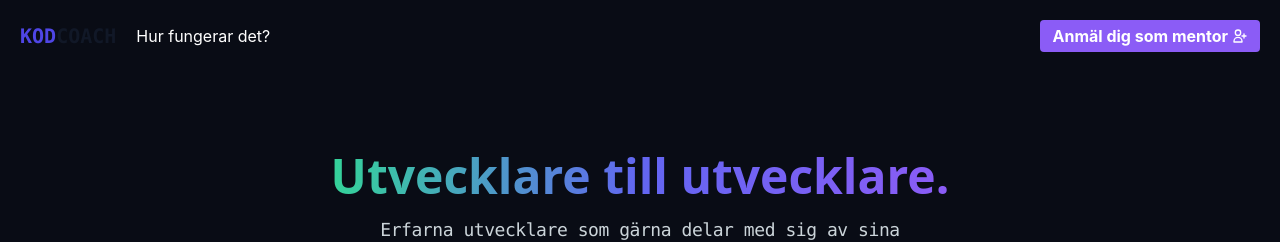
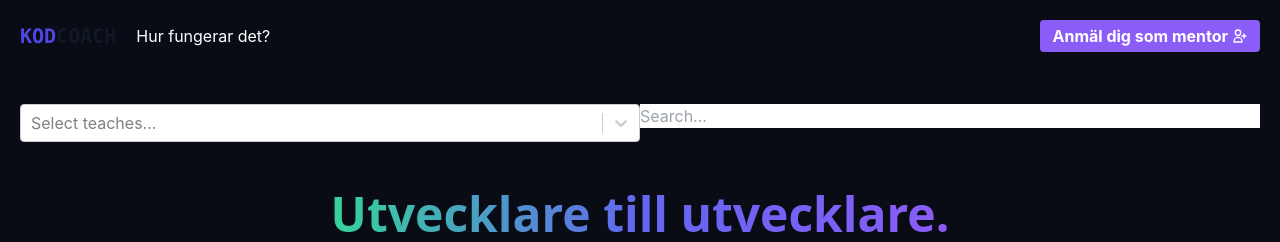
Before and after one commit to kodcoach/kodcoach.se, a Next.js app: page / in a window 1280 px wide. Shown: the top 242 px of the page. Built offline with nearby package versions, Linux system fonts and the light colour scheme.

Commit message:
Add filtering of teaches + search

```diff
--- a/components/Layout/Header.js
+++ b/components/Layout/Header.js
@@ -1,4 +1,4 @@
-import Link from 'next/link'
+import Link from 'next/link';
 
 const Header = () => {
   return (
@@ -17,8 +17,19 @@ const Header = () => {
           text-white focus:outline-none font-bold bg-purple-500"
         >
           Anmäl dig som mentor
-          <svg className="w-4 h-4 ml-1"xmlns="http://www.w3.org/2000/svg" fill="none" viewBox="0 0 24 24" stroke="currentColor">
-            <path stroke-linecap="round" stroke-linejoin="round" stroke-width="2" d="M18 9v3m0 0v3m0-3h3m-3 0h-3m-2-5a4 4 0 11-8 0 4 4 0 018 0zM3 20a6 6 0 0112 0v1H3v-1z" />
+          <svg
+            className="w-4 h-4 ml-1"
+            xmlns="http://www.w3.org/2000/svg"
+            fill="none"
+            viewBox="0 0 24 24"
+            stroke="currentColor"
+          >
+            <path
+              strokeLinecap="round"
+              strokeLinejoin="round"
+              strokeWidth="2"
+              d="M18 9v3m0 0v3m0-3h3m-3 0h-3m-2-5a4 4 0 11-8 0 4 4 0 018 0zM3 20a6 6 0 0112 0v1H3v-1z"
+            />
           </svg>
         </button>
       </div>
--- /dev/null
+++ b/components/Select/index.js
@@ -0,0 +1,17 @@
+import React from 'react';
+import Select from 'react-select';
+
+export default ({ label, onChange, options, placeholder, value }) => {
+  const selected = options.filter((o) => o.value === value).pop();
+  return (
+    <Select
+      aria-label={label}
+      placeholder={placeholder}
+      value={selected}
+      onChange={(selected) => onChange(selected ? selected.value : null)}
+      isSearchable={true}
+      isClearable={true}
+      options={options}
+    />
+  );
+};
--- /dev/null
+++ b/lib/utils.js
@@ -0,0 +1,13 @@
+export const flatten = (input) => {
+  const stack = [...input];
+  const res = [];
+  while (stack.length) {
+    const next = stack.pop();
+    if (Array.isArray(next)) {
+      stack.push(...next);
+    } else {
+      res.push(next);
+    }
+  }
+  return res.reverse();
+};
--- a/package.json
+++ b/package.json
@@ -15,6 +15,7 @@
     "react": "17.0.1",
     "react-cookie-consent": "^6.2.2",
     "react-dom": "17.0.1",
+    "react-select": "^4.0.2",
     "tailwindcss": "^2.0.2"
   }
 }
--- a/pages/index.js
+++ b/pages/index.js
@@ -1,5 +1,8 @@
+import { useState } from 'react';
 import Head from '../components/Head';
+import Select from '../components/Select';
 import { getAllMentors } from '../lib/mentors';
+import { flatten } from '../lib/utils';
 
 export async function getStaticProps() {
   const mentors = getAllMentors();
@@ -12,9 +15,63 @@ export async function getStaticProps() {
 }
 
 export default function Index({ mentors }) {
+  const [query, setQuery] = useState({ teaches: '', search: '' });
+
+  let sortedMentors = mentors;
+
+  if (query.teaches) {
+    sortedMentors = sortedMentors.filter(
+      (mentor) =>
+        !!mentor.teaches.find(
+          (t) => t.toLowerCase().indexOf(query.teaches) !== -1
+        )
+    );
+  }
+
+  if (query.search) {
+    sortedMentors = sortedMentors.filter(
+      (mentor) =>
+        mentor.description.toLowerCase().indexOf(query.search) !== -1 ||
+        !!mentor.teaches.find(
+          (t) => t.toLowerCase().indexOf(query.search) !== -1
+        )
+    );
+  }
+
+  const teaches = Array.from(
+    new Set(flatten(mentors.map((m) => m.teaches)))
+  ).map((t) => ({ value: t.toLowerCase(), label: t }));
+
   return (
     <>
       <Head title="Kodcoach" url="https://kodcoach.se/" />
+
+      <div className="flex justify-between">
+        <div className="w-full lg:w-1/2">
+          <Select
+            label="Teaches"
+            key="teaches"
+            options={teaches}
+            placeholder="Select teaches..."
+            value={query.teaches}
+            onChange={(value) => setQuery({ ...query, teaches: value })}
+          />
+        </div>
+        <div className="w-full lg:w-1/2">
+          <input
+            id="search"
+            className="w-full"
+            type="search"
+            aria-label="Search"
+            placeholder="Search..."
+            defaultValue={query.search}
+            onChange={(event) =>
+              setQuery({ ...query, search: event.target.value })
+            }
+          />
+        </div>
+      </div>
+
       <div className="max-w-screen-sm mx-auto my-8 md:my-12">
         <h1 className="text-3xl sm:text-4xl md:text-5xl text-center font-bold font-sans">
           <span className="bg-clip-text text-transparent bg-gradient-to-r from-green-400 via-indigo-500 to-purple-500">
@@ -28,7 +85,7 @@ export default function Index({ mentors }) {
       </div>
 
       <div className="grid xl:grid-cols-4 lg:grid-cols-3 md:grid-cols-2 grid-cols-1 gap-4">
-        {mentors.map((mentor, i) => (
+        {sortedMentors.map((mentor, i) => (
           <div
             key={i}
             className="bg-custom shadow-xl p-6 rounded-lg flex flex-col flex-nowrap items-stretch"
```
Also changed, not shown: 1 other file (tests, documents, lock files or other folders).
